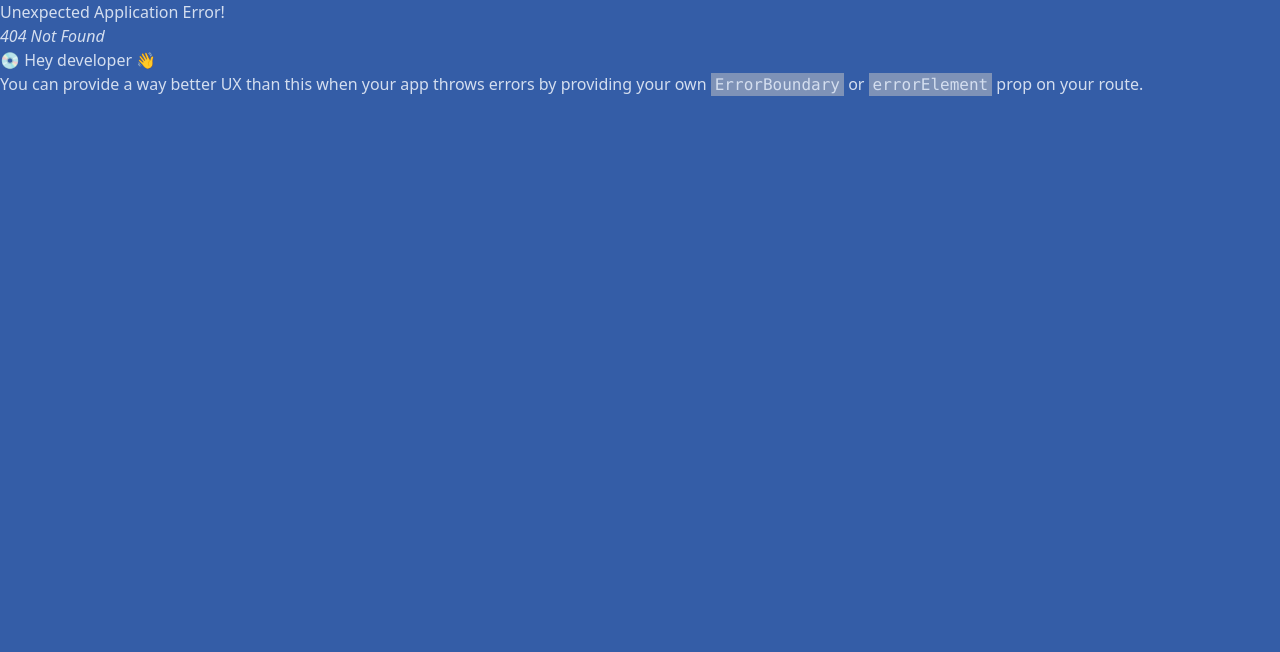
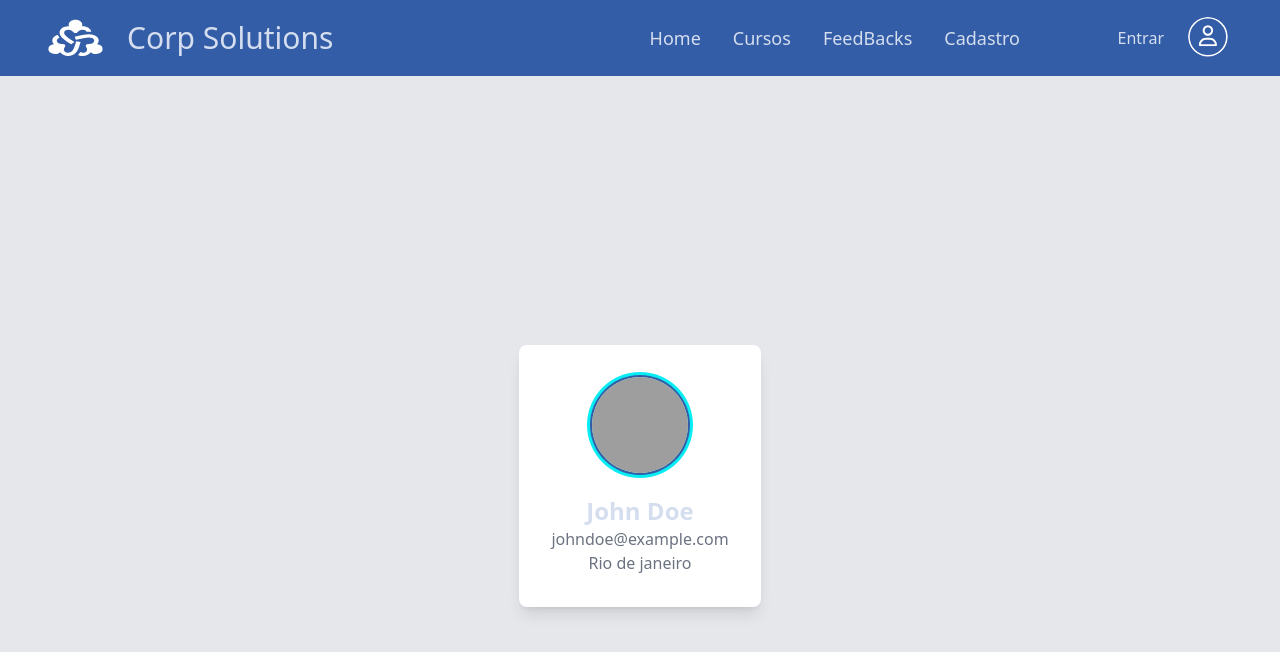
Before and after one commit to JulianaMariaSousaMesquita/ada-hack-front-end-vem-ser-tech-2024, a React (Vite) app: page /profile in a window 1280 px wide. Before the commit this address had no page. Shown: the top 652 px of the page. Built offline with nearby package versions, Linux system fonts and the light colour scheme; grey boxes are pictures that could not be loaded.

Commit message:
feat: create page profile

```diff
--- a/src/components/MenuBar/index.tsx
+++ b/src/components/MenuBar/index.tsx
@@ -43,7 +43,7 @@ function MenuBar() {
           >
             <li>
               <a className="justify-between">
-                Profile
+              <Link to={`/profile`}>Profile</Link>
                 <span className="badge">New</span>
               </a>
             </li>
--- /dev/null
+++ b/src/pages/Profile/index.tsx
@@ -0,0 +1,34 @@
+import MenuBar from "../../components/MenuBar";
+
+const Profile = () => {
+  const profileData = {
+    name: "John Doe",
+    email: "johndoe@example.com",
+    estado: "Rio de janeiro",
+  };
+
+  return (
+    <>
+      <MenuBar />
+      <div className="flex justify-center items-center h-screen bg-gray-200">
+        <div className="max-w-md bg-white p-8 rounded-lg shadow-lg">
+          <div className="text-center">
+            <div className="avatar">
+              <div className="w-24 rounded-full ring ring-primary ring-offset-base-100 ring-offset-2">
+                <img
+                  src="https://daisyui.com/images/stock/photo-1534528741775-53994a69daeb.jpg"
+                  alt="Profile"
+                />
+              </div>
+            </div>
+            <h2 className="text-2xl font-bold mt-4">{profileData.name}</h2>
+            <p className="text-gray-500">{profileData.email}</p>
+            <p className="text-gray-500">{profileData.estado}</p>
+          </div>
+        </div>
+      </div>
+    </>
+  );
+};
+
+export default Profile;
```
Also changed, not shown: src/routes/routes.index.tsx (+10 -0 lines).
